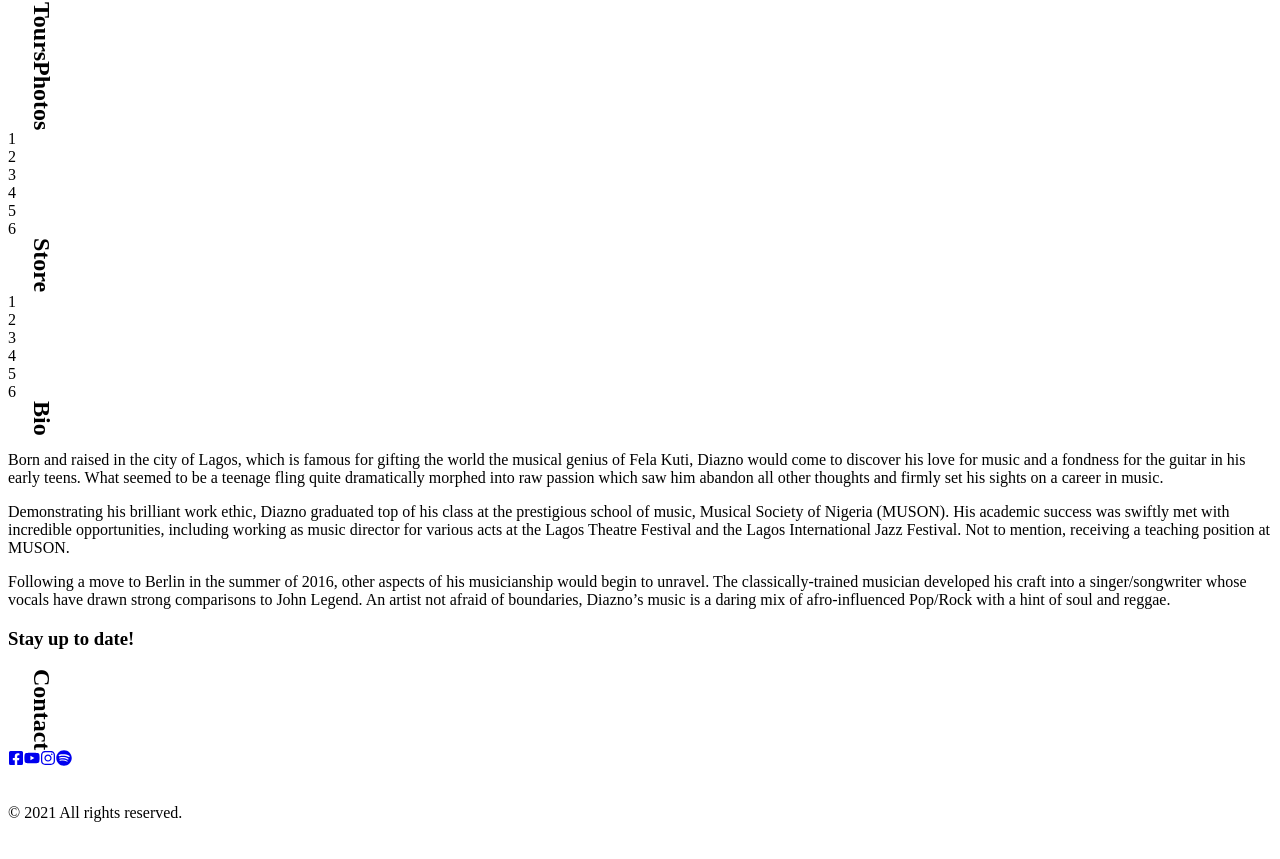
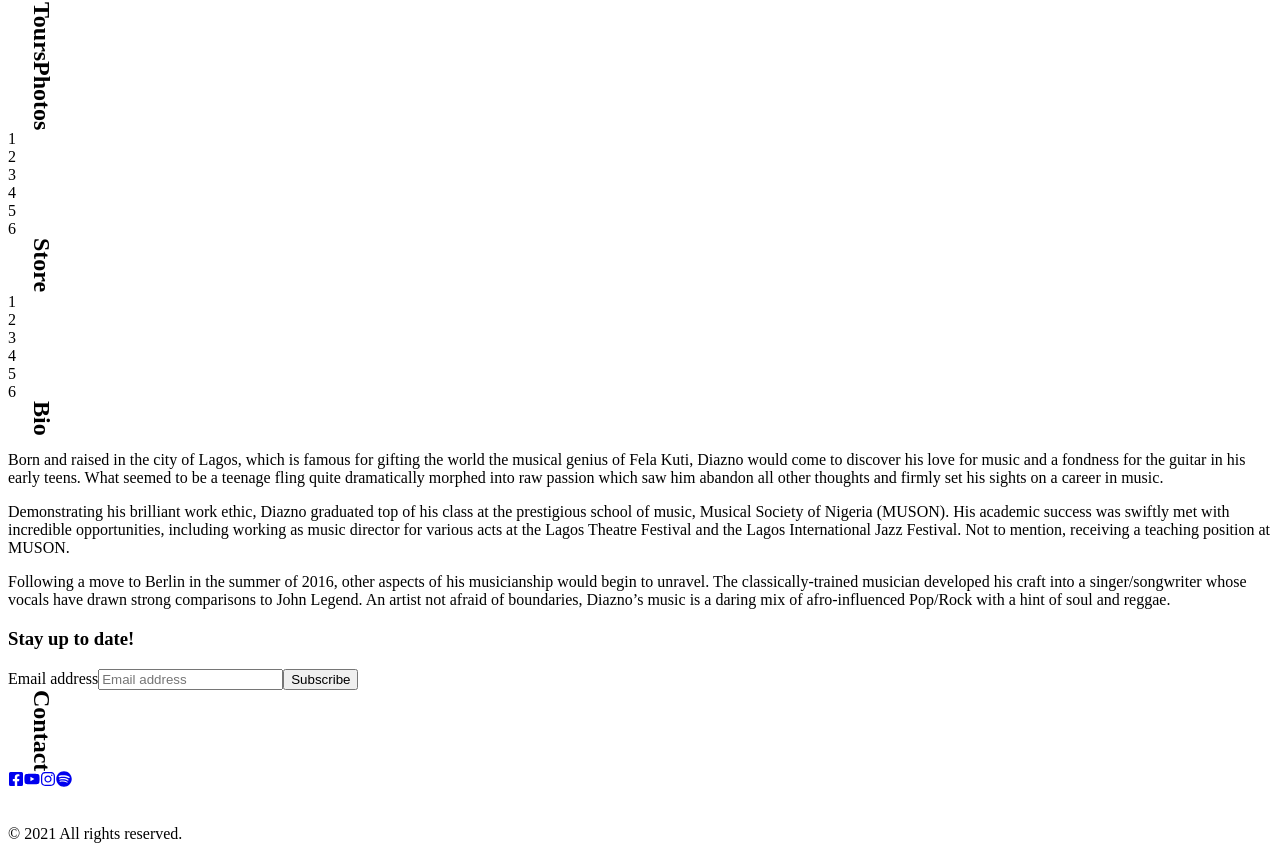
Before and after one commit to carlosmertens/Diazno2, a Next.js app: page / in a window 1280 px wide. Shown: the part 571-1430 px from the top of the page. Before the commit the page ends 1409 px from the top, so only its background shows below. Built offline with nearby package versions, Linux system fonts and the light colour scheme.

Commit message:
Add subscriber form to Bio component

```diff
--- a/components/sections/Bio.js
+++ b/components/sections/Bio.js
@@ -1,7 +1,15 @@
+import { useState } from 'react';
 import { SideHeading } from '../util/SideHeading';
 import { BioText } from '../util//BioText';
 
 export const Bio = () => {
+  const [subscriber, setSubscriber] = useState('');
+  const handleSubmit = (e) => {
+    e.preventDefault();
+    // REMOVE CONSOLE.LOG
+    console.log(subscriber, 'has subscribed!!!');
+    setSubscriber('');
+  };
   return (
     <>
       <section
@@ -14,6 +22,20 @@ export const Bio = () => {
           <BioText />
           <div className='flex items-center justify-center'>
             <h3 className='text-2xl uppercase'>Stay up to date!</h3>
+            <form onSubmit={handleSubmit}>
+              <label className='hidden'>Email address</label>
+              <input
+                type='email'
+                placeholder='Email address'
+                value={subscriber}
+                onChange={(e) => setSubscriber(e.target.value)}
+                className='ml-6 px-1 py-2 focus:outline-none focus:ring-2 focus:ring-mine-shaft'
+                required
+              />
+              <button className='bg-mine-shaft text-white px-2 py-2 outline-none hover:bg-dusty-gray hover:ring-2 hover:ring-mine-shaft focus:outline-none focus:ring-2 focus:ring-mine-shaft focus:ring-opacity-50'>
+                Subscribe
+              </button>
+            </form>
           </div>
         </div>
       </section>
```
